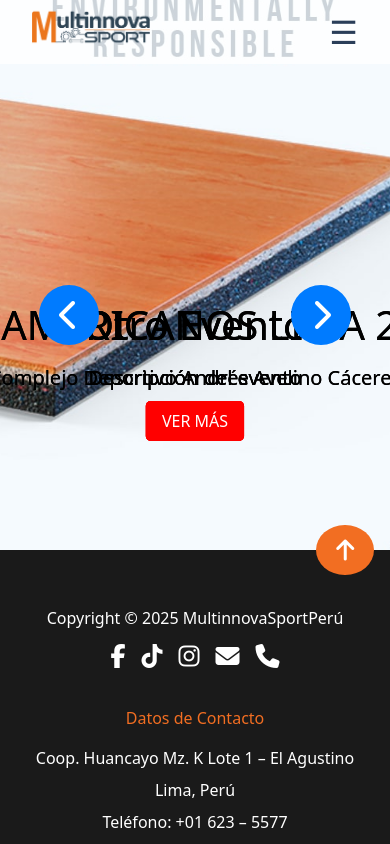
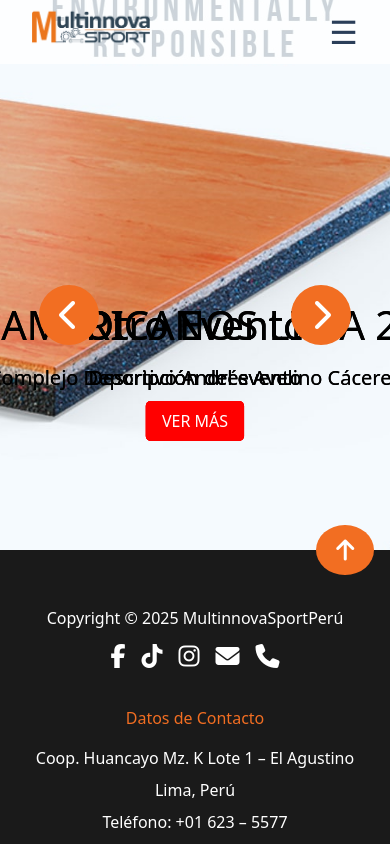
Before and after one commit to SebastianYauri/multinnova, a React (Vite) app: page / in a window 390 px wide. Shown: the top 844 px of the page. Built offline with nearby package versions, Linux system fonts and the light colour scheme.

Commit message:
update carousel arrow styles and colors for improved visibility and responsiveness

```diff
--- a/src/App.css
+++ b/src/App.css
@@ -226,7 +226,7 @@ body, html {
 
   /* Opcional: si deseas asegurar que se mantengan centradas verticalmente */
   .custom-arrow {
-    top: 80% !important;
+    top: 65% !important; /* Ajusta este valor para bajar los botones */
     transform: translateY(-50%) !important;
   }
 }
@@ -366,10 +366,10 @@ body, html {
   position: absolute;
   top: 50%;
   transform: translateY(-50%);
-  background-color: #007bff;
+  background-color: #F26E22; /* Color naranja */
   color: white;
-  width: 40px;
-  height: 40px;
+  width: 60px;
+  height: 60px;
   border-radius: 50%;
   display: flex;
   align-items: center;
@@ -379,17 +379,22 @@ body, html {
   transition: background-color 0.3s ease, transform 0.3s ease;
 }
 
+.custom-arrow i {
+  color: white;       /* Asegura que el ícono sea blanco */
+  font-size: 2rem;    /* Ícono un poco más grande */
+}
+
 .custom-arrow:hover {
-  background-color: #0056b3;
+  background-color: #D45E1B; /* Color naranja oscuro */
   transform: translateY(-50%) scale(1.1);
 }
 
 .next-arrow {
-  right: 100px; /* Ubicado a la derecha */
+  right: 30px; /* Ubicado a la derecha */
 }
 
 .prev-arrow {
-  left: 100px;  /* Ubicado a la izquierda */
+  left: 30px;  /* Ubicado a la izquierda */
 }
 
 /* Asegura que el contenedor del carrusel tenga posición relativa */
@@ -409,10 +414,10 @@ body, html {
   position: absolute;
   top: 50%; /* Centrado verticalmente */
   transform: translateY(-50%);
-  background-color: #007bff !important;
+  background-color: #F26E22 !important; /* Color naranja */
   color: white;
-  width: 40px !important;
-  height: 40px !important;
+  width: 60px !important;
+  height: 60px !important;
   border-radius: 50%;
   display: flex !important;
   align-items: center;
@@ -425,7 +430,7 @@ body, html {
 
 /* Animación al pasar el cursor */
 .custom-arrow:hover {
-  background-color: #0056b3 !important;
+  background-color: #D45E1B !important; /* Color naranja oscuro */
   transform: translateY(-50%) scale(1.1);
 }
 
@@ -458,7 +463,7 @@ body, html {
   position: absolute;
   top: 50%;
   transform: translateY(-50%);
-  background-color: #007bff !important;
+  background-color: #F26E22 !important; /* Color naranja */
   color: white !important;
   width: 60px !important;  /* Tamaño aumentado */
   height: 60px !important; /* Tamaño aumentado */
@@ -478,7 +483,7 @@ body, html {
 }
 
 .custom-arrow:hover {
-  background-color: #0056b3 !important;
+  background-color: #D45E1B !important; /* Color naranja oscuro */
   transform: translateY(-50%) scale(1.1);
 }
 
```
